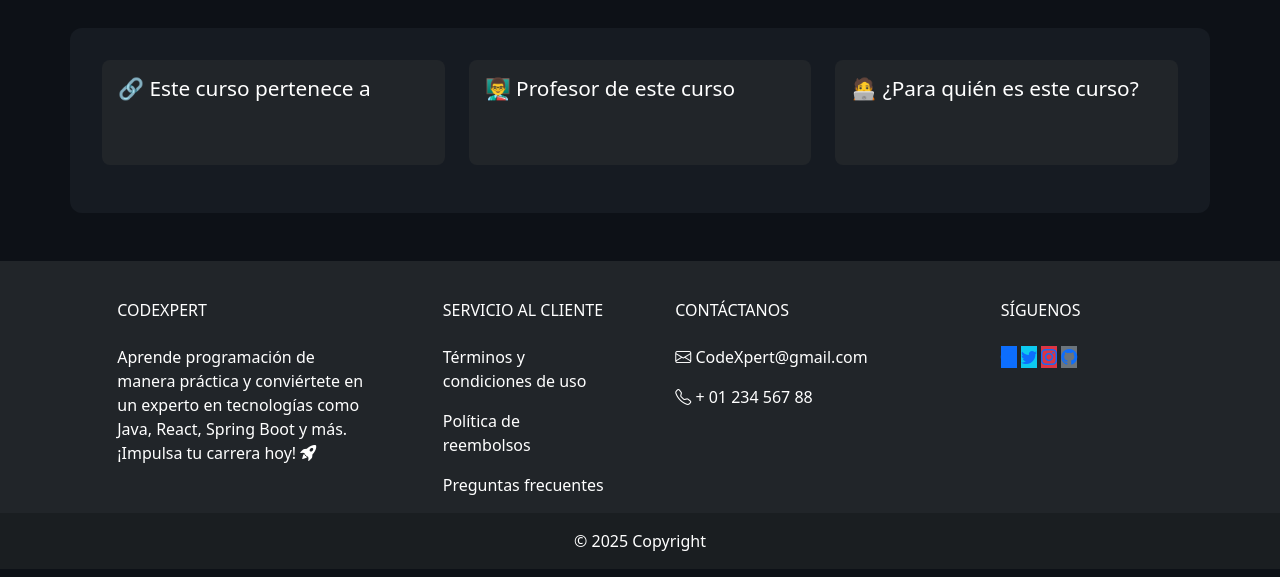
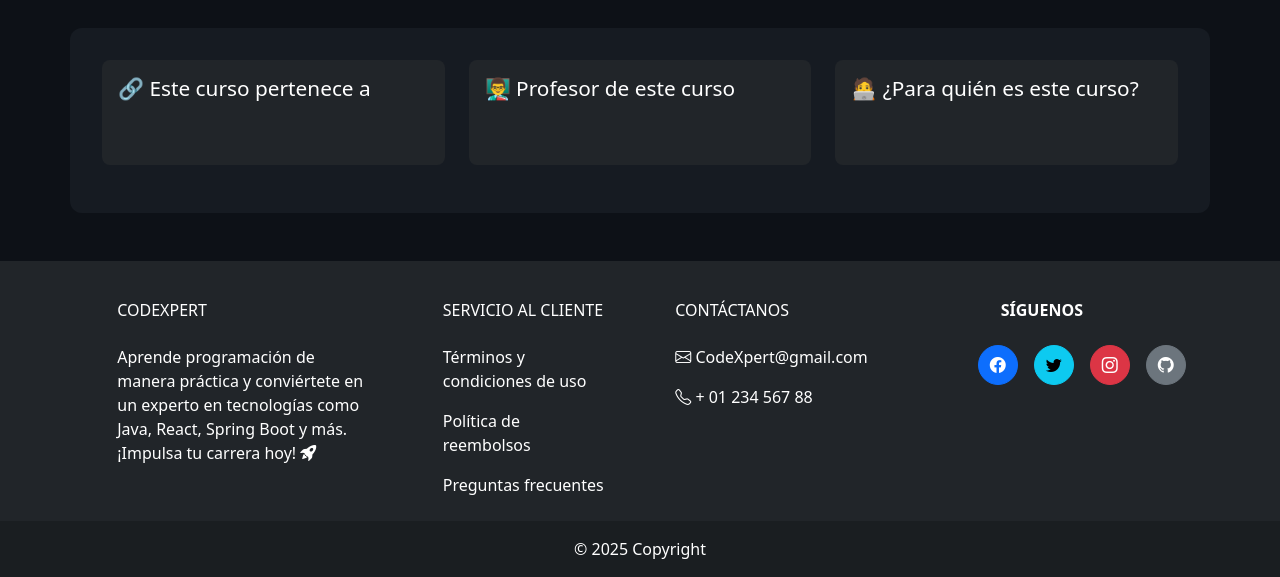
Before and after one commit to Falexblas/Marcos-de-desarrollo-web, a plain HTML site: page cursos/detalle-curso.html in a window 1280 px wide. Shown: the part 754-1331 px from the top of the page. Drawn offline with nearby package versions, Linux system fonts and the light colour scheme; some packages are replaced by stand-ins of ours; a script that the page names is missing.

Commit message:
se corrigieron algunos errores

```diff
--- a/cursos/detalle-curso.html
+++ b/cursos/detalle-curso.html
@@ -295,32 +295,47 @@
 
           <!-- Grid column -->
           <div class="col-md-3 col-lg-2 col-xl-2 mx-auto mt-3">
-              <h6 class="text-uppercase mb-4 font-weight-bold">Síguenos</h6>
-              <div class="social-icons justify-content-center">
+            <h6 class="text-uppercase mb-4 fw-bold">Síguenos</h6>
+            <div class="d-flex gap-3 justify-content-center">
+              <!-- Facebook -->
               <a
                 target="_blank"
                 href="https://www.facebook.com/?ref=logo"
-                  class="social-icon bg-primary"
-                  ><i class="bi bi-facebook"></i
-                ></a>
+                class="btn btn-primary rounded-circle d-flex align-items-center justify-content-center"
+                style="width: 40px; height: 40px"
+              >
+                <i class="bi bi-facebook"></i>
+              </a>
+
+              <!-- Twitter -->
               <a
                 target="_blank"
                 href="https://x.com/"
-                  class="social-icon bg-info"
-                  ><i class="bi bi-twitter"></i
-                ></a>
+                class="btn btn-info rounded-circle d-flex align-items-center justify-content-center"
+                style="width: 40px; height: 40px"
+              >
+                <i class="bi bi-twitter"></i>
+              </a>
+
+              <!-- Instagram -->
               <a
                 target="_blank"
                 href="https://www.instagram.com/"
-                  class="social-icon bg-danger"
-                  ><i class="bi bi-instagram"></i
-                ></a>
+                class="btn btn-danger rounded-circle d-flex align-items-center justify-content-center"
+                style="width: 40px; height: 40px"
+              >
+                <i class="bi bi-instagram"></i>
+              </a>
+
+              <!-- GitHub -->
               <a
                 target="_blank"
                 href="https://github.com/Falexblas/Marcos-de-desarrollo-web"
-                  class="social-icon bg-secondary"
-                  ><i class="bi bi-github"></i
-                ></a>
+                class="btn btn-secondary rounded-circle d-flex align-items-center justify-content-center"
+                style="width: 40px; height: 40px"
+              >
+                <i class="bi bi-github"></i>
+              </a>
             </div>
           </div>
         </div>
@@ -331,7 +346,10 @@
     <!-- Grid container -->
 
     <!-- Copyright -->
-      <div class="text-center p-3" style="background-color: rgba(0, 0, 0, 0.2)">
+    <div
+      class="text-center p-3 mt-2"
+      style="background-color: rgba(0, 0, 0, 0.2)"
+    >
       © 2025 Copyright
     </div>
     <!-- Copyright -->
```
Also changed, not shown: pago.html (+62 -27 lines). Lines whose indentation alone changed are shown as unchanged.
